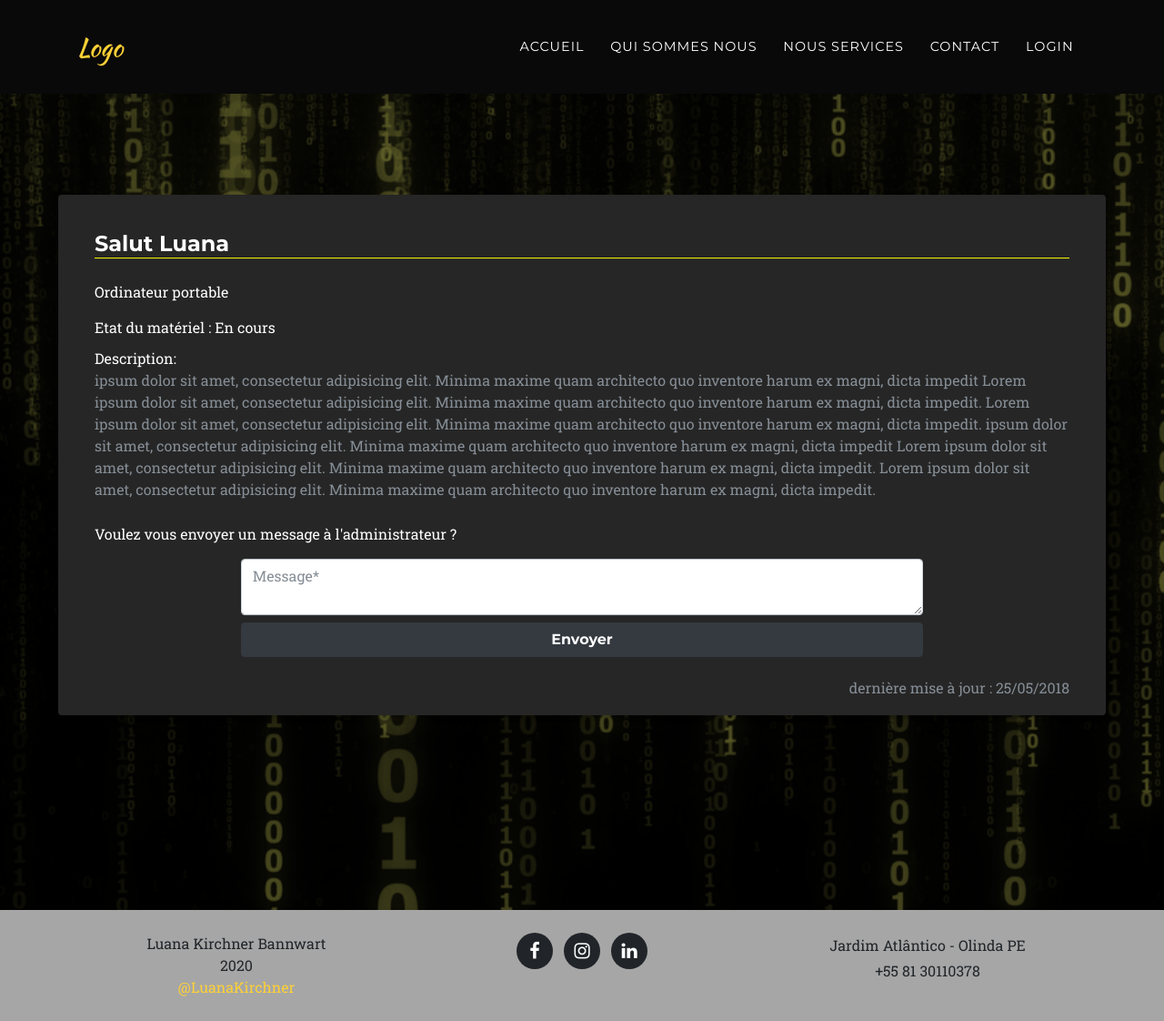
After one commit to luanakirchner/ProjetWeb_TecleGil, a PHP site: page /View/Client.php in a window 1280 px wide. The commit adds this page. Shown: the whole page at 91% size. Run offline with PHP 8.4, Linux system fonts and the light colour scheme; some libraries are stand-ins or nearby versions; some web fonts are replaced.

Commit message:
Page client

```diff
--- /dev/null
+++ b/View/Client.php
@@ -0,0 +1,44 @@
+<?php
+/*Luana Kirchner Bannwart
+ * 05/2020
+ * Version 1.0
+ */
+ob_start();
+?>
+    <div class="ClientDark" style="background-image: url(&quot;img/test2.png&quot;);">
+        <div class="PageClient">
+            <h4 style="border-bottom: yellow 1px solid;">Salut Luana</h4>
+            <div class="ClientMateriel">
+                Ordinateur portable
+            </div>
+            <div class="ClientStatus">
+                Etat du matériel : En cours
+            </div>
+            <div class="ClientDescription">
+                Description:<br>
+                <span class="text-muted"> ipsum dolor sit amet, consectetur adipisicing elit. Minima maxime quam architecto quo inventore harum ex magni, dicta impedit
+                Lorem ipsum dolor sit amet, consectetur adipisicing elit. Minima maxime quam architecto quo inventore harum ex magni, dicta impedit.
+                Lorem ipsum dolor sit amet, consectetur adipisicing elit. Minima maxime quam architecto quo inventore harum ex magni, dicta impedit.
+                 ipsum dolor sit amet, consectetur adipisicing elit. Minima maxime quam architecto quo inventore harum ex magni, dicta impedit
+                Lorem ipsum dolor sit amet, consectetur adipisicing elit. Minima maxime quam architecto quo inventore harum ex magni, dicta impedit.
+                Lorem ipsum dolor sit amet, consectetur adipisicing elit. Minima maxime quam architecto quo inventore harum ex magni, dicta impedit.
+
+                </span>
+            </div>
+            <div style="margin-top: 25px">
+                Voulez vous envoyer un message à l'administrateur ?
+                <form style="margin-top: 15px">
+                    <textarea class="form-control form-control-md FormulaireContact" required="" style="min-height: 50px; margin-bottom: 8px" placeholder="Message*"></textarea>
+                    <div class="form-group" style="display: flex"><button class="btn btn-dark btn-md FormulaireContact"  type="submit">Envoyer</button></div>
+                </form>
+            </div>
+            <div class="ClientMiseAJour">
+                <p class="text-muted">dernière mise à jour : 25/05/2018</p>
+            </div>
+        </div>
+
+    </div>
+<?php
+$contenu = ob_get_clean();
+require  "Gabarit.php";
+?>
--- a/View/Gabarit.php
+++ b/View/Gabarit.php
@@ -17,6 +17,8 @@
     <link rel="stylesheet" href="https://fonts.googleapis.com/css?family=Roboto+Slab:400,100,300,700">
     <link rel="stylesheet" href="https://cdnjs.cloudflare.com/ajax/libs/font-awesome/4.7.0/css/font-awesome.min.css">
     <link rel="stylesheet" href="https://maxcdn.icons8.com/fonts/line-awesome/1.1/css/line-awesome.min.css">
+    <link rel="stylesheet" href="https://cdnjs.cloudflare.com/ajax/libs/ionicons/2.0.1/css/ionicons.min.css">
+    <link rel="stylesheet" href="css/Login-Form-Dark.css">
     <link rel="stylesheet" href="css/CssStyle.css">
 </head>
 
@@ -30,7 +32,7 @@
                 <li class="nav-item" role="presentation"><a class="nav-link js-scroll-trigger" href="index.php?action=QuiSommesNous">Qui sommes nous</a></li>
                 <li class="nav-item" role="presentation"><a class="nav-link js-scroll-trigger" href="index.php?action=NousServices">Nous services</a></li>
                 <li class="nav-item" role="presentation"><a class="nav-link js-scroll-trigger" href="index.php?action=Contact">Contact</a></li>
-                <li class="nav-item" role="presentation"><a class="nav-link js-scroll-trigger" href="#">Login</a></li>
+                <li class="nav-item" role="presentation"><a class="nav-link js-scroll-trigger" href="index.php?action=Login">Login</a></li>
             </ul>
         </div>
     </div>
--- a/css/CssStyle.css
+++ b/css/CssStyle.css
@@ -53,3 +53,57 @@ footer{
     background-repeat: no-repeat;
     border-radius: 100px;
 }
+
+/*--------------------Page Client ------------------------- */
+.PageClient{
+    width: 90%;
+    height: auto;
+    background-color: #262626;
+    padding: 40px 40px 0 40px;
+    border-radius: 4px;
+    transform: translate(-50%, -50%);
+    position: absolute;
+    top: 50%;
+    left: 50%;
+    color: #fff;
+    box-shadow: 3px 3px 4px rgba(0,0,0,0.2);
+    overflow: auto;
+
+}
+.ClientMateriel{
+    margin-top: 25px;
+    margin-bottom: 15px;
+}
+.ClientStatus{
+    margin-bottom: 10px;
+}
+.ClientDark{
+    height: 1000px;
+    background-size: cover;
+    position: relative;
+}
+.ClientMiseAJour{
+    display: flex;
+    justify-content: flex-end;
+    margin-top: 20px;
+    text-align: center;
+
+}
+/*------------Menu adm -------------------------------------*/
+.MenuAdm{
+    margin-left: 15px;
+    margin-right: 15px;
+}
+.AdmCmd{
+    background-color: #FFD400;
+    margin-bottom: 20px;
+    display: flex;
+}
+/*---------------Media screnn --------------------------------*/
+@media screen and (max-width: 767px) {
+
+    .mediaMargin{
+        margin-bottom: 15px;
+    }
+
+}
```
Also changed, not shown: View/AdmStatusEnCours.php (added, +30 -0 lines), View/Login.php (added, +19 -0 lines), View/QuiSommesNous.php (+4 -4 lines), controler/controler.php (+18 -0 lines), css/Login-Form-Dark.css (added, +70 -0 lines), index.php (+9 -0 lines).
